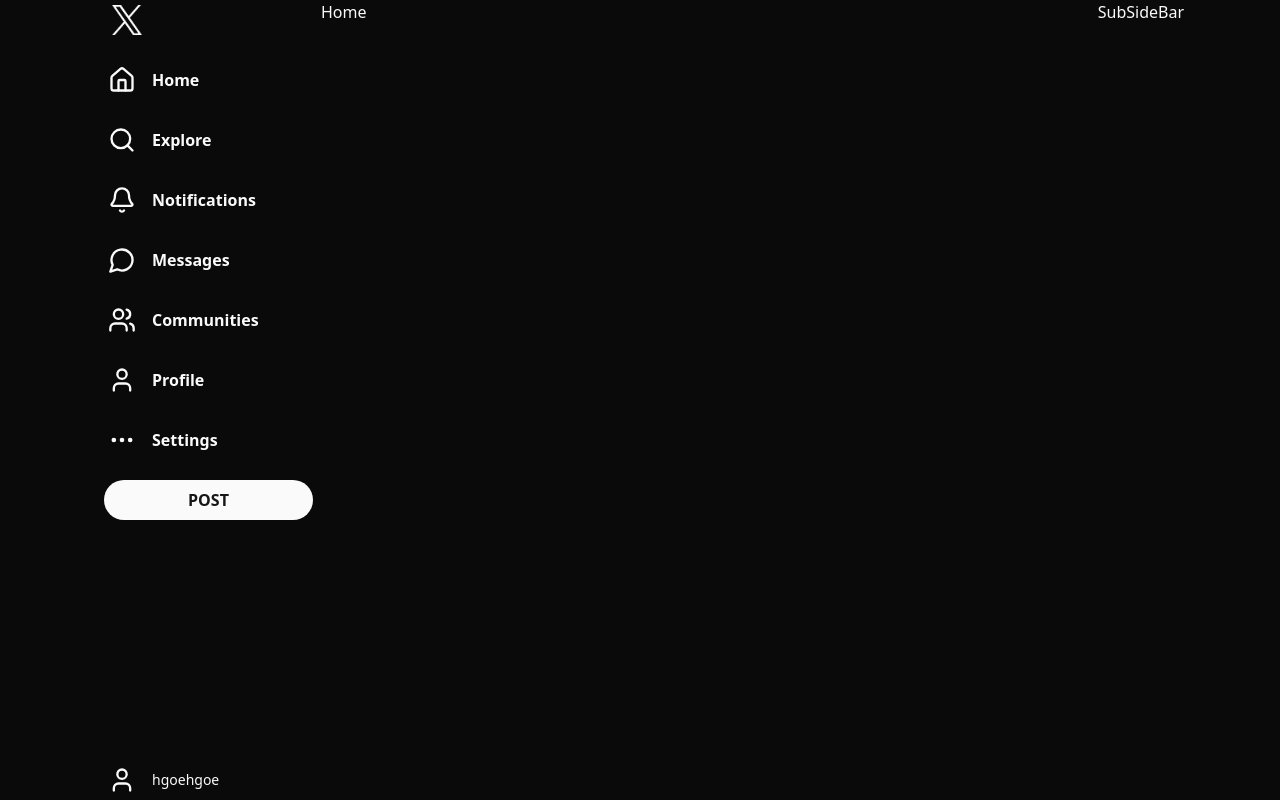
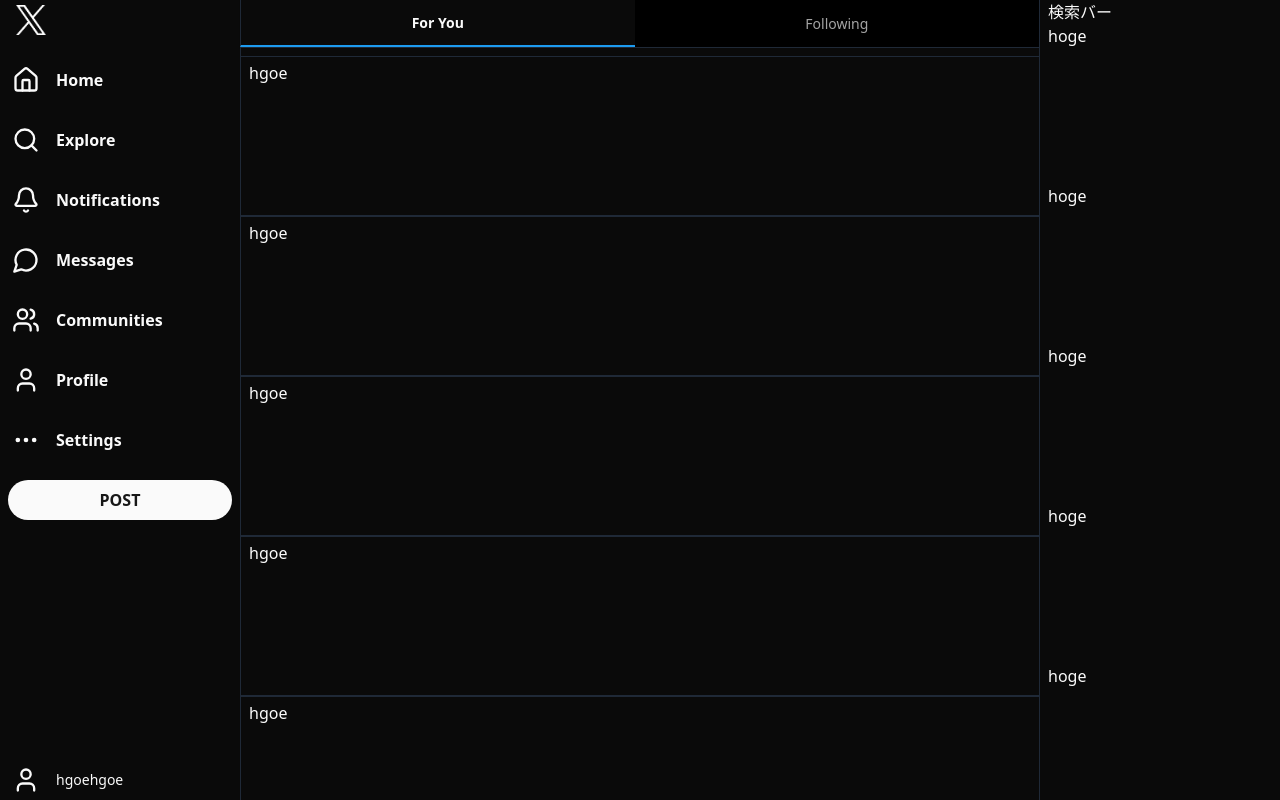
Before and after one commit to torihazi/x_clone_nextjs, a Next.js app: page / in a window 1280 px wide. Shown: the top 800 px of the page. Built offline with nearby package versions, Linux system fonts and the light colour scheme.

Commit message:
form以外のレイアウト完成

```diff
--- a/components/layouts/main-layout.tsx
+++ b/components/layouts/main-layout.tsx
@@ -7,10 +7,14 @@
   children: React.ReactNode;
 }) {
   return (
-    <div className="flex h-screen lg:mx-24">
-      <NavBar />
-      <div className="grow">{children}</div>
-      <SubSideBar />
+    <div className="relative h-screen">
+      <div className="fixed left-0 top-0 z-10 flex h-full flex-col justify-between px-2 lg:w-60">
+        <NavBar />
+      </div>
+      <div className="mx-60 grow">{children}</div>
+      <div className="fixed right-0 top-0 z-10 flex h-full flex-col justify-between overflow-y-auto px-2 lg:w-60">
+        <SubSideBar />
+      </div>
     </div>
   );
 }
--- a/components/layouts/nav-bar.tsx
+++ b/components/layouts/nav-bar.tsx
@@ -41,7 +41,7 @@
   ];
 
   return (
-    <div className="flex h-full flex-col justify-between px-2 lg:w-[225px]">
+    <>
       <div className="flex flex-col items-start gap-5">
         <Button variant="ghost" className="rounded-full p-2">
           <Image src="/logo-white.png" alt="logo" width={30} height={30} />
@@ -67,6 +67,6 @@
           hgoehgoe
         </Button>
       </div>
-    </div>
+    </>
   );
 }
--- a/components/layouts/sub-side-bar.tsx
+++ b/components/layouts/sub-side-bar.tsx
@@ -1,3 +1,14 @@
 export default function SubSideBar() {
-  return <div>SubSideBar</div>;
+  return (
+    <div className="flex flex-col">
+      <div className="sticky top-0"> 検索バー</div>
+      <div className="h-40">hoge</div>
+      <div className="h-40">hoge</div>
+      <div className="h-40">hoge</div>
+      <div className="h-40">hoge</div>
+      <div className="h-40">hoge</div>
+      <div className="h-40">hoge</div>
+      <div className="h-40">hoge</div>
+    </div>
+  );
 }
--- /dev/null
+++ b/components/ui/tabs.tsx
@@ -0,0 +1,53 @@
+import * as TabsPrimitive from "@radix-ui/react-tabs";
+import * as React from "react";
+
+import { cn } from "@/lib/utils";
+
+const Tabs = TabsPrimitive.Root;
+
+const TabsList = React.forwardRef<
+  React.ElementRef<typeof TabsPrimitive.List>,
+  React.ComponentPropsWithoutRef<typeof TabsPrimitive.List>
+>(({ className, ...props }, ref) => (
+  <TabsPrimitive.List
+    ref={ref}
+    className={cn(
+      "inline-flex h-10 items-center justify-center rounded-md bg-muted p-1 text-muted-foreground",
+      className,
+    )}
+    {...props}
+  />
+));
+TabsList.displayName = TabsPrimitive.List.displayName;
+
+const TabsTrigger = React.forwardRef<
+  React.ElementRef<typeof TabsPrimitive.Trigger>,
+  React.ComponentPropsWithoutRef<typeof TabsPrimitive.Trigger>
+>(({ className, ...props }, ref) => (
+  <TabsPrimitive.Trigger
+    ref={ref}
+    className={cn(
+      "inline-flex items-center justify-center whitespace-nowrap rounded-sm px-3 py-1.5 text-sm font-medium ring-offset-background transition-all focus-visible:outline-none focus-visible:ring-2 focus-visible:ring-ring focus-visible:ring-offset-2 disabled:pointer-events-none disabled:opacity-50 data-[state=active]:bg-background data-[state=active]:text-foreground data-[state=active]:shadow-sm",
+      className,
+    )}
+    {...props}
+  />
+));
+TabsTrigger.displayName = TabsPrimitive.Trigger.displayName;
+
+const TabsContent = React.forwardRef<
+  React.ElementRef<typeof TabsPrimitive.Content>,
+  React.ComponentPropsWithoutRef<typeof TabsPrimitive.Content>
+>(({ className, ...props }, ref) => (
+  <TabsPrimitive.Content
+    ref={ref}
+    className={cn(
+      "mt-2 ring-offset-background focus-visible:outline-none focus-visible:ring-2 focus-visible:ring-ring focus-visible:ring-offset-2",
+      className,
+    )}
+    {...props}
+  />
+));
+TabsContent.displayName = TabsPrimitive.Content.displayName;
+
+export { Tabs, TabsList, TabsTrigger, TabsContent };
--- a/package.json
+++ b/package.json
@@ -18,6 +18,7 @@
     "@radix-ui/react-label": "^2.1.1",
     "@radix-ui/react-separator": "^1.1.1",
     "@radix-ui/react-slot": "^1.1.1",
+    "@radix-ui/react-tabs": "^1.1.2",
     "@radix-ui/react-toast": "^1.2.4",
     "@types/js-cookie": "^3.0.6",
     "axios": "^1.7.9",
--- a/pages/index.tsx
+++ b/pages/index.tsx
@@ -1,9 +1,67 @@
 import MainLayout from "@/components/layouts/main-layout";
+import { Tabs, TabsContent, TabsList, TabsTrigger } from "@/components/ui/tabs";
+
+const commonClasses = `
+  grow
+  h-full
+  rounded-none
+  bg-transparent
+  transition-all
+  hover:bg-white/10
+  border-gray-800
+  data-[state=active]:font-bold
+  data-[state=active]:border-b-2
+  data-[state=active]:border-b-[#1d9bf0]
+`;
 
 export default function Home() {
   return (
     <MainLayout>
-      <div>Home</div>
+      <div className="h-full">
+        <Tabs defaultValue="for-you" className="h-full">
+          <TabsList className="sticky top-0 z-10 h-12 w-full rounded-none border-b border-gray-800 bg-black p-0">
+            <TabsTrigger
+              value="for-you"
+              className={`${commonClasses} border-l `}
+            >
+              For You
+            </TabsTrigger>
+            <TabsTrigger
+              value="following"
+              className={`${commonClasses} border-r`}
+            >
+              Following
+            </TabsTrigger>
+          </TabsList>
+          <TabsContent value="for-you" className="mt-0 h-full">
+            <div className="flex flex-col">
+              {/* form */}
+              <div className="flex border-x border-gray-800 px-2 py-1">
+                <div></div>
+                <div className="flex flex-col">
+                  <div></div>
+                  <div></div>
+                </div>
+              </div>
+
+              <div className="h-40 border border-gray-800 px-2 py-1">hgoe</div>
+              <div className="h-40 border border-gray-800 px-2 py-1">hgoe</div>
+              <div className="h-40 border border-gray-800 px-2 py-1">hgoe</div>
+              <div className="h-40 border border-gray-800 px-2 py-1">hgoe</div>
+              <div className="h-40 border border-gray-800 px-2 py-1">hgoe</div>
+              <div className="h-40 border border-gray-800 px-2 py-1">hgoe</div>
+              <div className="h-40 border border-gray-800 px-2 py-1">hgoe</div>
+              <div className="h-40 border border-gray-800 px-2 py-1">hgoe</div>
+              <div className="h-40 border border-gray-800 px-2 py-1">hgoe</div>
+              <div className="h-40 border border-gray-800 px-2 py-1">hgoe</div>
+              <div className="h-40 border border-gray-800 px-2 py-1">hgoe</div>
+            </div>
+          </TabsContent>
+          <TabsContent value="following" className="mt-0 h-full">
+            <div className="border-x border-gray-800 px-2 py-1">hoge</div>
+          </TabsContent>
+        </Tabs>
+      </div>
     </MainLayout>
   );
 }
```
Also changed, not shown: 1 other file (tests, documents, lock files or other folders).
